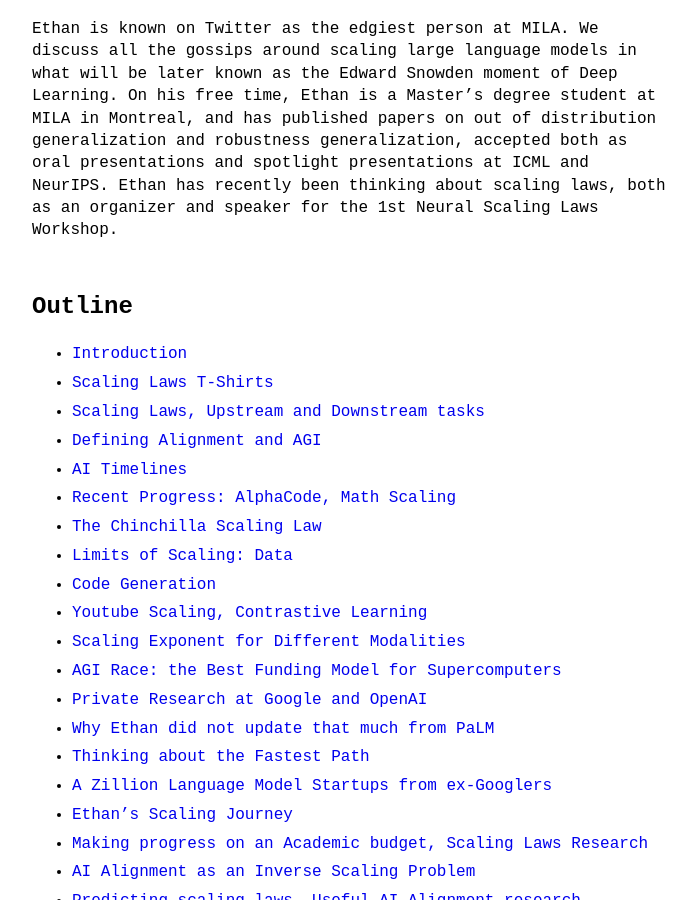
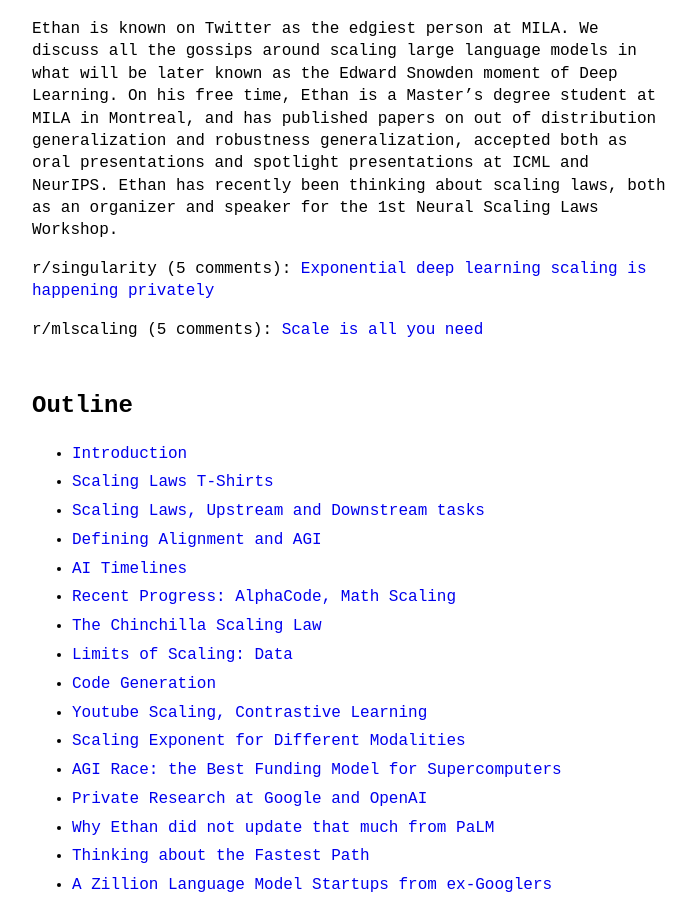
Before and after one commit to theinsideview/theinsideview.github.io, a Jekyll site: the page built from _posts/2022-05-05-ethan.md, in a window 1280 px wide and 900 px high, scrolled down 831 px. Shown: the whole window, without its empty margins (288-984 px from the left). Built offline with Jekyll 4.4.1, drawn with Linux system fonts in a browser that asks for light colours.

Commit message:
Update 2022-05-05-ethan.md

```diff
--- a/_posts/2022-05-05-ethan.md
+++ b/_posts/2022-05-05-ethan.md
@@ -11,6 +11,10 @@
 {% include spotifyPlayer.html id=page.spotifyId %}
 
 Ethan is known on Twitter as the edgiest person at MILA. We discuss all the gossips around scaling large language models in what will be later known as the Edward Snowden moment of Deep Learning. On his free time, Ethan is a Master’s degree student at MILA in Montreal, and has published papers on out of distribution generalization and robustness generalization, accepted both as oral presentations and spotlight presentations at ICML and NeurIPS. Ethan has recently been thinking about scaling laws, both as an organizer and speaker for the 1st Neural Scaling Laws Workshop.
+
+r/singularity (5 comments): [Exponential deep learning scaling is happening privately](https://reddit.com/r/singularity/comments/ujmgcs/exponential_deep_learning_scaling_is_happening/)
+
+r/mlscaling (5 comments): [Scale is all you need](https://leddit.xyz/r/mlscaling/comments/ujlj8i/scale_is_all_you_need/)
 
 ## Outline
 - [Introduction](#introduction)
```
